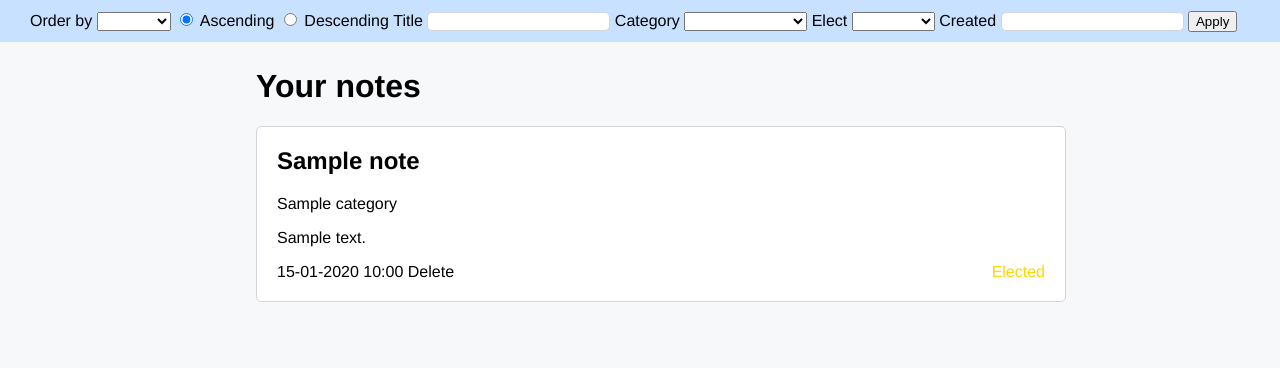
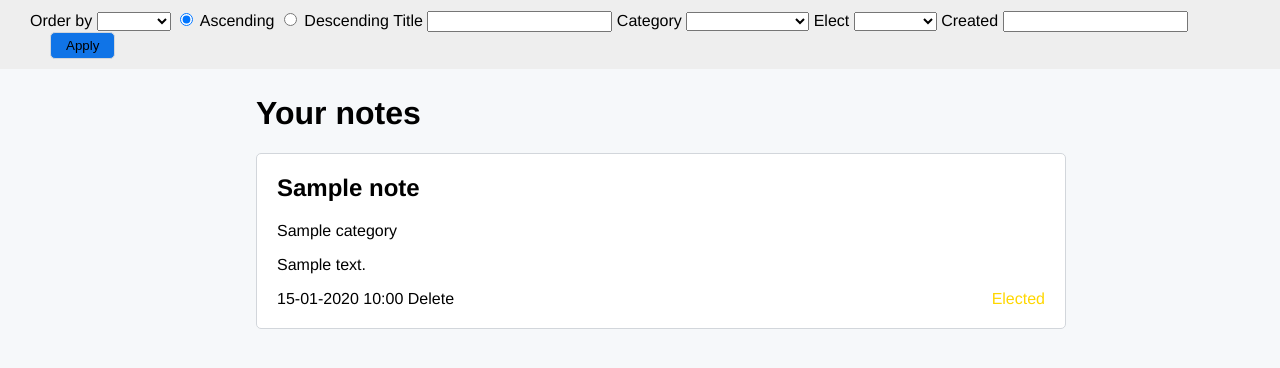
Before and after one commit to DenisIsmagilov1/note_manager, a Django app: page /notes/list/ in a window 1280 px wide. Shown: the part 58-426 px from the top of the page. Run offline with Django 3.2, Linux system fonts and the light colour scheme; a user stored in the database is signed in; tables that the repository leaves empty hold one stand-in row (values such as "Sample post"); some libraries are stand-ins or nearby versions.

Commit message:
Small fix

```diff
--- a/notes/static/base.css
+++ b/notes/static/base.css
@@ -8,9 +8,15 @@
     text-decoration: none;
 }
 
-input{
+button, input[type=submit]{
+	background-color: #1074e7;
 	border: 1px solid #d2d6db;
 	border-radius: 5px;
+	padding: 10px 20px;
+}
+
+button:hover, input[type=submit]:hover{
+	background-color: #0366d6;
 }
 
 #header {
@@ -121,16 +127,6 @@
 	background-color: #28a745;
 }
 
-#login-form button{
-	background-color: #1074e7;
-	border: 1px solid #d2d6db;
-	border-radius: 5px;
-}
-
-#login-form button:hover{
-	background-color: #0366d6;
-}
-
 #login-form button a {
 	color: #ffffff;
 	text-decoration: none;
@@ -147,9 +143,14 @@
 
 #subheader {
 	padding: 10px 30px;
-	background-color: #c8e1ff;
+	background-color: #eeeeee;
 }
 
 #subheader div{
 	display: inline;
 }
+
+#subheader button{
+	padding: 5px 15px;
+	margin: 0 20px;
+}
--- a/notes/templates/notes/list.html
+++ b/notes/templates/notes/list.html
@@ -4,6 +4,7 @@
 
 {% block subheader %}
     <div id="subheader">
+        <div id="ggg">
             <div id="sorter">
                 <label for="field_list">Order by</label>
                 <select id="field_list">
@@ -17,6 +18,7 @@
                     <label for="ascending">Ascending</label>
                     <input id="descending" name="sorter" type="radio" value="descending">
                     <label for="descending">Descending</label>
+                </div>
             </div>
             <div id="filter">
                 <label for="title">Title</label>
@@ -37,8 +39,8 @@
                 <label for="datepicker">Created</label>
                 <input type="text" id="datepicker">
             </div>
+            <button id="sort_button">Apply</button>
         </div>
-        <button id="sort_button">Apply</button>
     </div>
 {% endblock %}
 
@@ -47,7 +49,7 @@
     {% for note in object_list %}
         <div class="note">
             <h2><a href="{% url 'notes:note_detail' note.id %}">{{ note.title }}</a></h2>
-            <a href="#">{{ note.category.title }}</a>
+            <span>{{ note.category.title }}</span>
             <p>{{ note.description|truncatewords:50|linebreaks }}</p>
             <span>{{ note.created }}</span>
             <div data-id="{{ note.id }}" class="score">
--- a/templates/base.html
+++ b/templates/base.html
@@ -15,12 +15,17 @@
     });
     </script>
     <script>
+        function truncate_words(str, qtywords) {
+            if (str.split(' ').length < qtywords)
+                return str;
+            return str.split(' ', qtywords).join(' ') + ' ...'
+        }
         function get_note(title, id, category, description, created, is_elected) {
             elect = is_elected == true ? 'Elected' : 'Unelected';
             note = $('<div/>', {class: 'note'});
             $('<h2/>').append($('<a/>', {href: '/notes/detail/'+id, text: title})).appendTo(note);
-            $('<a/>', {text: category['title']}).appendTo(note);
-            $('<p/>', {text: description}).appendTo(note);
+            $('<span/>', {text: category['title']}).appendTo(note);
+            $('<p/>', {text: truncate_words(description, 49)}).appendTo(note);
             $('<span/>', {text: created}).appendTo(note);
             $('<div/>', {'data-id': id, class: 'score'}).append($('<span/>', {class: elect.toLowerCase(), text: elect})).appendTo(note);
             $('<span/>', {'data-id': id, class: 'delete', text: ' Delete'}).appendTo(note);
```
Also changed, not shown: notes/api/views.py (+8 -0 lines). Lines whose indentation alone changed are shown as unchanged.
